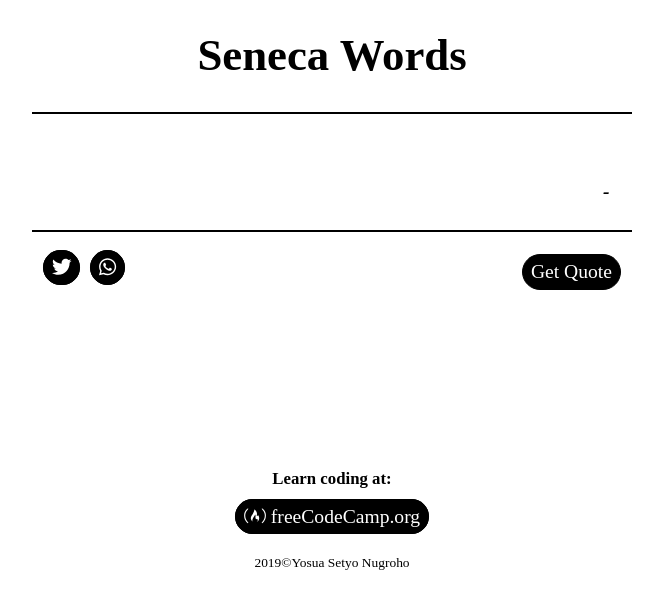
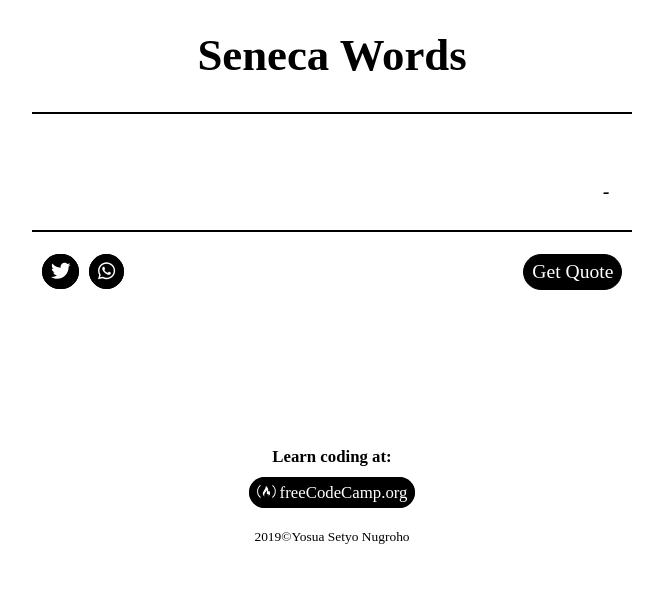
Before and after one commit to yosuahohoho/seneca-words-react, a React (Create React App) app: page / in a window 1280 px wide. Shown: the top 608 px of the page, without its empty margins (308-971 px from the left). Built offline with nearby package versions, Linux system fonts and the light colour scheme; no server answers.

Commit message:
change links font-size to inherit from links parent

```diff
--- a/src/index.css
+++ b/src/index.css
@@ -77,7 +77,9 @@
 /** toolbar **/
 .quote__toolbar {
   display: flex;
+  font-size: 0.875rem;
   justify-content: space-between;
+  align-items: center;
   padding: 0 0.5em;
   margin-bottom: 8em;
 }
@@ -90,7 +92,7 @@
 .btn, .btn:active, .btn:focus, .btn:visited,
 .link, .link:active, .link:focus, .link:visited
 {
-  font-size: 0.875rem;
+  font-size: 1em;
   padding: .3em .4em;
   background-color: #000;
   color: #fff;
```
